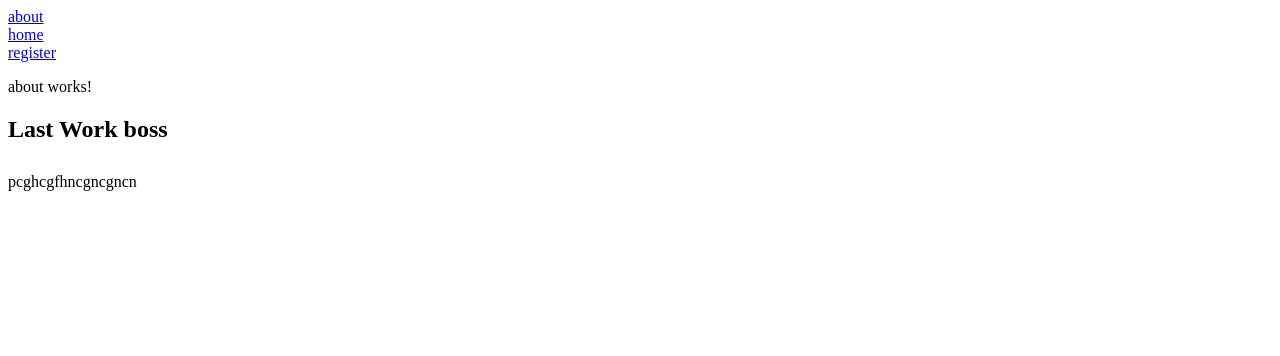
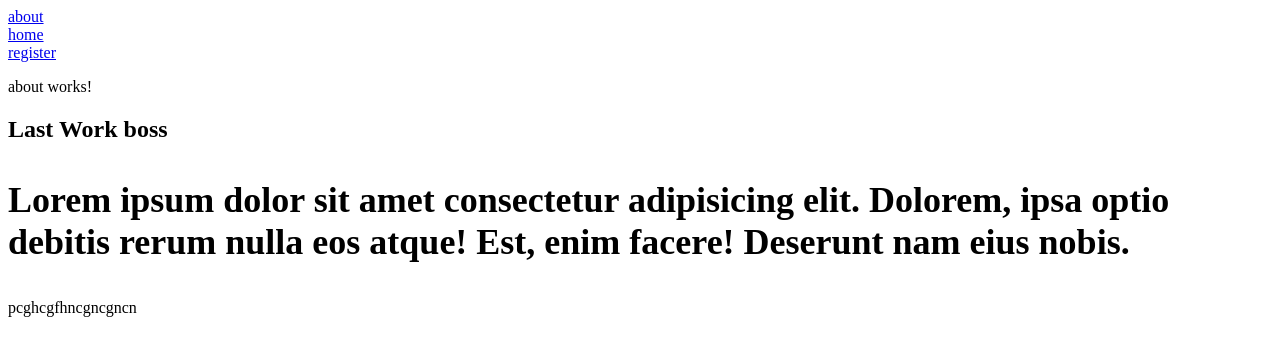
Before and after one commit to divyashreekelji/AssimilateTechnology, an Angular app: page /about in a window 1280 px wide. Shown: the top 356 px of the page. Built offline with nearby package versions, Linux system fonts and the light colour scheme.

Commit message:
first commit

```diff
--- a/src/app/about/about.component.html
+++ b/src/app/about/about.component.html
@@ -1,2 +1,3 @@
 <p>about works!</p>
 <h2>Last Work boss<h2>
+<p>Lorem ipsum dolor sit amet consectetur adipisicing elit. Dolorem, ipsa optio debitis rerum nulla eos atque! Est, enim facere! Deserunt nam eius nobis.</p>
```
